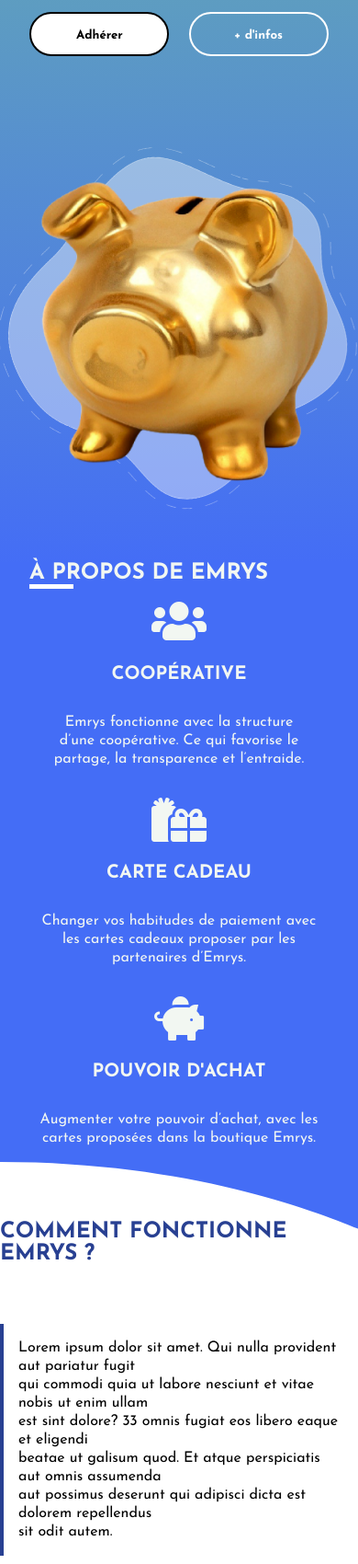
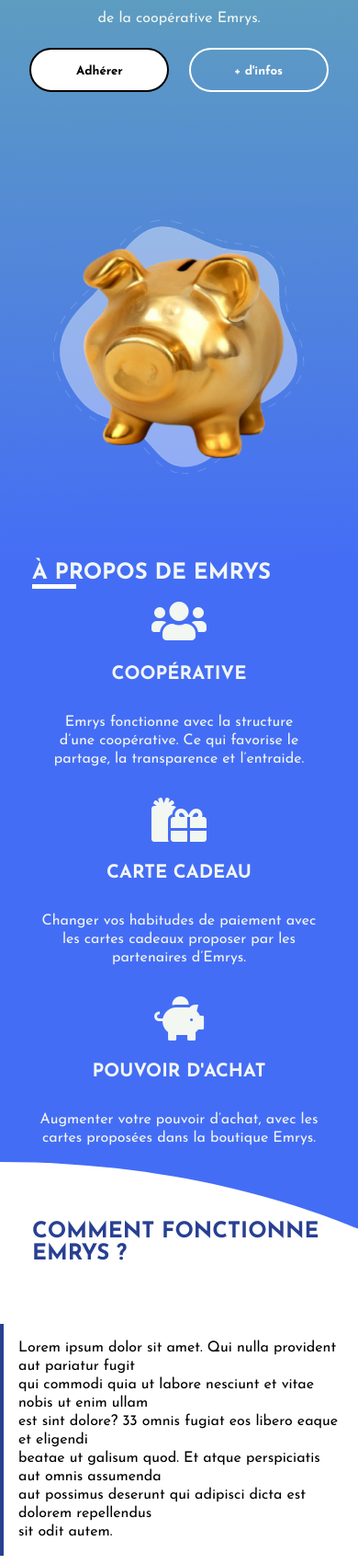
Before and after one commit to JeremiePermentier/website_for_partnership, a website: page index.html in a window 390 px wide. Shown: the part 297-1997 px from the top of the page at 92% size. Drawn offline with Linux system fonts and the light colour scheme.

Commit message:
modification des marges

```diff
--- a/style.scss
+++ b/style.scss
@@ -223,10 +223,10 @@
             font-size: 1rem;
         }
         &__img {
-            width: 100%;
+            max-width: 70%;
         }
         &__back, &__pig {
-            width: inherit;
+            width: 100%;
         }
         &__pig{
             left: 0rem;
@@ -281,10 +281,7 @@
             padding: inherit;
         }
         &__title {
-            padding-inline: 2rem;
-            &::after {
-                left: 2rem;
-            }
+            max-width: 320px;
         }
         &__card {
             padding-block: 1rem;
@@ -361,6 +358,10 @@
             display: flex;
             margin: 0;
         }
+        &__title {
+            max-width: 320px;
+            margin: auto;
+        }
         &__control {
             margin: 0 2rem;
         }
@@ -425,11 +426,16 @@
             top: 5.5rem;
             width: 150px;
         }
+        &__title {
+            max-width: 320px;
+            margin: auto auto 2rem auto;
+        }
         &__card {
             width: inherit;
         }
         &__description {
             padding: 0;
+            margin: 0 1rem;
         }
     }
 }
```
Also changed, not shown: style.css, 1 other file.
